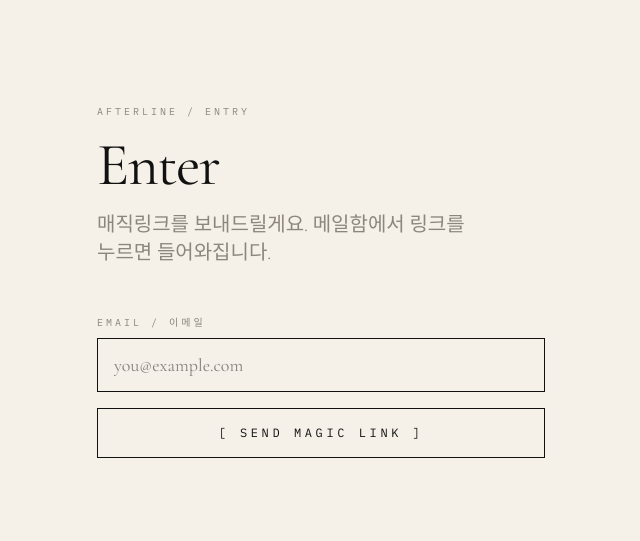
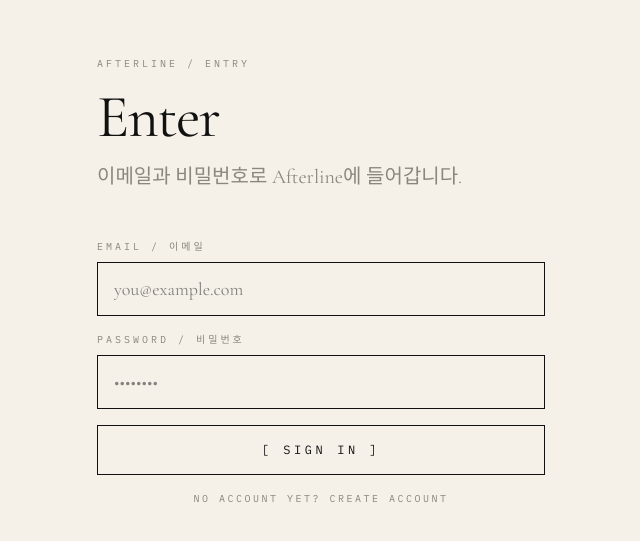
Before and after one commit to allie1231/afterline, a Next.js app: page /login in a window 1280 px wide. Shown: the part 119-660 px from the top of the page, without its empty margins (319-959 px from the left). Built offline with nearby package versions, Linux system fonts and the light colour scheme; no server answers.

Commit message:
Change login to password auth

```diff
--- a/app/login/page.tsx
+++ b/app/login/page.tsx
@@ -1,32 +1,63 @@
 "use client";
 
 import { useState } from "react";
+import { useRouter } from "next/navigation";
 import { createClient } from "@/lib/supabase/client";
 
 export default function LoginPage() {
+  const router = useRouter();
+
   const [email, setEmail] = useState("");
-  const [status, setStatus] = useState<
-    "idle" | "sending" | "sent" | "error"
-  >("idle");
+  const [password, setPassword] = useState("");
+
+  const [mode, setMode] = useState<"signin" | "signup">("signin");
+  const [status, setStatus] = useState<"idle" | "loading" | "success" | "error">(
+    "idle"
+  );
   const [error, setError] = useState("");
+  const [message, setMessage] = useState("");
 
   async function handleSubmit(e: React.FormEvent) {
     e.preventDefault();
-    setStatus("sending");
+
+    setStatus("loading");
     setError("");
+    setMessage("");
+
     const supabase = createClient();
-    const { error: err } = await supabase.auth.signInWithOtp({
+
+    if (mode === "signin") {
+      const { error: err } = await supabase.auth.signInWithPassword({
         email,
-      options: {
-        emailRedirectTo: `${window.location.origin}/auth/callback`,
-      },
+        password,
       });
+
       if (err) {
         setError(err.message);
         setStatus("error");
-    } else {
-      setStatus("sent");
+        return;
       }
+
+      setStatus("success");
+      router.push("/");
+      router.refresh();
+      return;
+    }
+
+    const { error: err } = await supabase.auth.signUp({
+      email,
+      password,
+    });
+
+    if (err) {
+      setError(err.message);
+      setStatus("error");
+      return;
+    }
+
+    setStatus("success");
+    setMessage("계정이 만들어졌어요. 이제 SIGN IN으로 들어가보세요.");
+    setMode("signin");
   }
 
   return (
@@ -35,26 +66,15 @@
         <div className="font-mono text-[10px] tracking-[0.3em] text-muted">
           AFTERLINE / ENTRY
         </div>
+
         <h1 className="font-serif text-6xl tracking-tight leading-none mt-4">
           Enter
         </h1>
+
         <p className="font-serif text-xl text-muted mt-4 max-w-sm">
-          매직링크를 보내드릴게요. 메일함에서 링크를 누르면 들어와집니다.
+          이메일과 비밀번호로 Afterline에 들어갑니다.
         </p>
 
-        {status === "sent" ? (
-          <div className="mt-12 border border-ink p-6">
-            <div className="font-mono text-[10px] tracking-[0.3em] text-muted">
-              EMAIL SENT
-            </div>
-            <p className="font-serif text-xl mt-3">
-              {email} 으로 보냈어요.
-            </p>
-            <p className="font-mono text-xs text-muted mt-3">
-              메일이 안 보이면 스팸함도 확인해보세요. 1~2분 걸릴 수 있어요.
-            </p>
-          </div>
-        ) : (
         <form onSubmit={handleSubmit} className="mt-12 flex flex-col gap-4">
           <label className="flex flex-col gap-2">
             <span className="font-mono text-[10px] tracking-[0.3em] text-muted">
@@ -69,18 +89,53 @@
               className="border border-ink bg-paper px-4 py-3 font-serif text-lg focus:outline-none focus:border-blue"
             />
           </label>
+
+          <label className="flex flex-col gap-2">
+            <span className="font-mono text-[10px] tracking-[0.3em] text-muted">
+              PASSWORD / 비밀번호
+            </span>
+            <input
+              type="password"
+              required
+              minLength={6}
+              value={password}
+              onChange={(e) => setPassword(e.target.value)}
+              placeholder="••••••••"
+              className="border border-ink bg-paper px-4 py-3 font-serif text-lg focus:outline-none focus:border-blue"
+            />
+          </label>
+
           <button
             type="submit"
-              disabled={status === "sending"}
+            disabled={status === "loading"}
             className="font-mono text-xs tracking-[0.3em] border border-ink px-6 py-4 hover:bg-ink hover:text-paper transition-colors disabled:opacity-50"
           >
-              [ {status === "sending" ? "SENDING…" : "SEND MAGIC LINK"} ]
+            [ {status === "loading" ? "LOADING…" : mode === "signin" ? "SIGN IN" : "SIGN UP"} ]
           </button>
+
+          <button
+            type="button"
+            onClick={() => {
+              setMode(mode === "signin" ? "signup" : "signin");
+              setError("");
+              setMessage("");
+              setStatus("idle");
+            }}
+            className="font-mono text-[10px] tracking-[0.25em] text-muted underline-offset-4 hover:underline"
+          >
+            {mode === "signin"
+              ? "NO ACCOUNT YET? CREATE ACCOUNT"
+              : "ALREADY HAVE AN ACCOUNT? SIGN IN"}
+          </button>
+
+          {message && (
+            <div className="font-mono text-xs text-muted mt-2">{message}</div>
+          )}
+
           {error && (
             <div className="font-mono text-xs text-red mt-2">{error}</div>
           )}
         </form>
-        )}
       </div>
     </section>
   );
```
Lines whose indentation alone changed are shown as unchanged.
